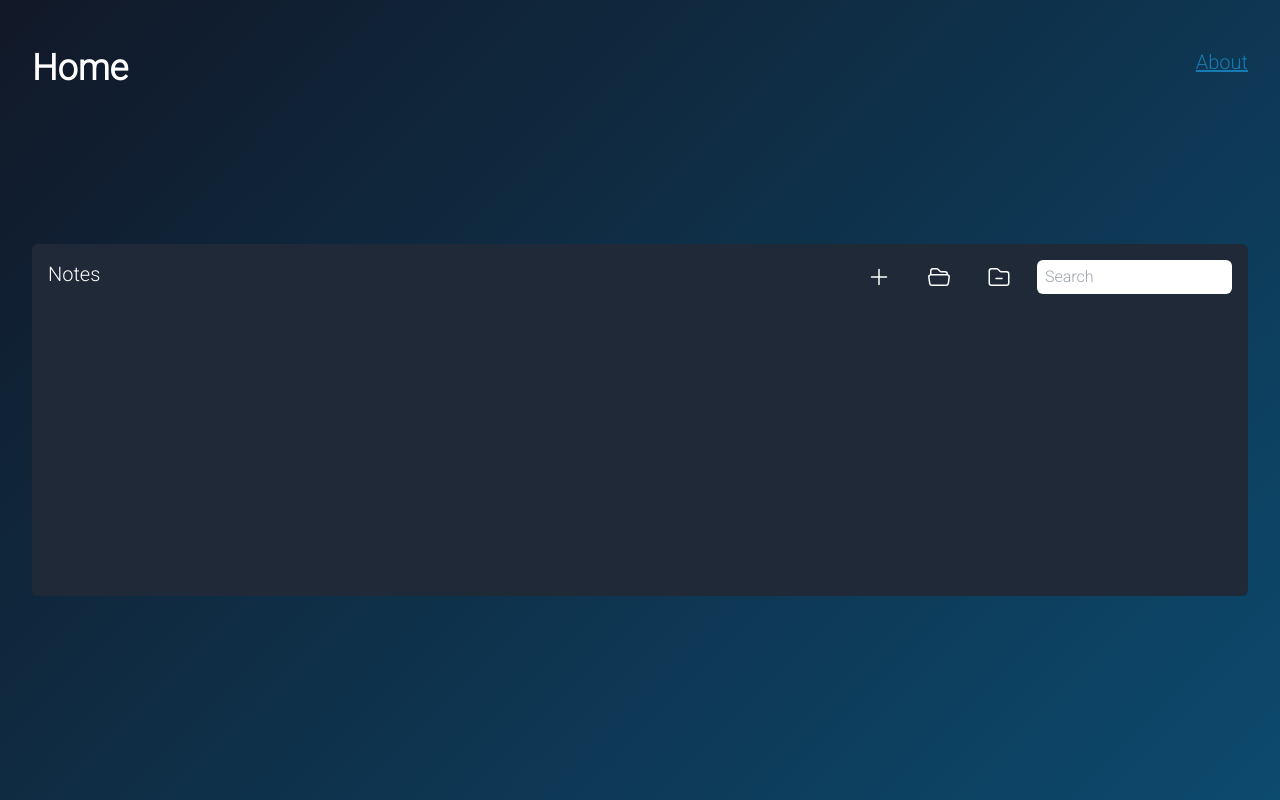
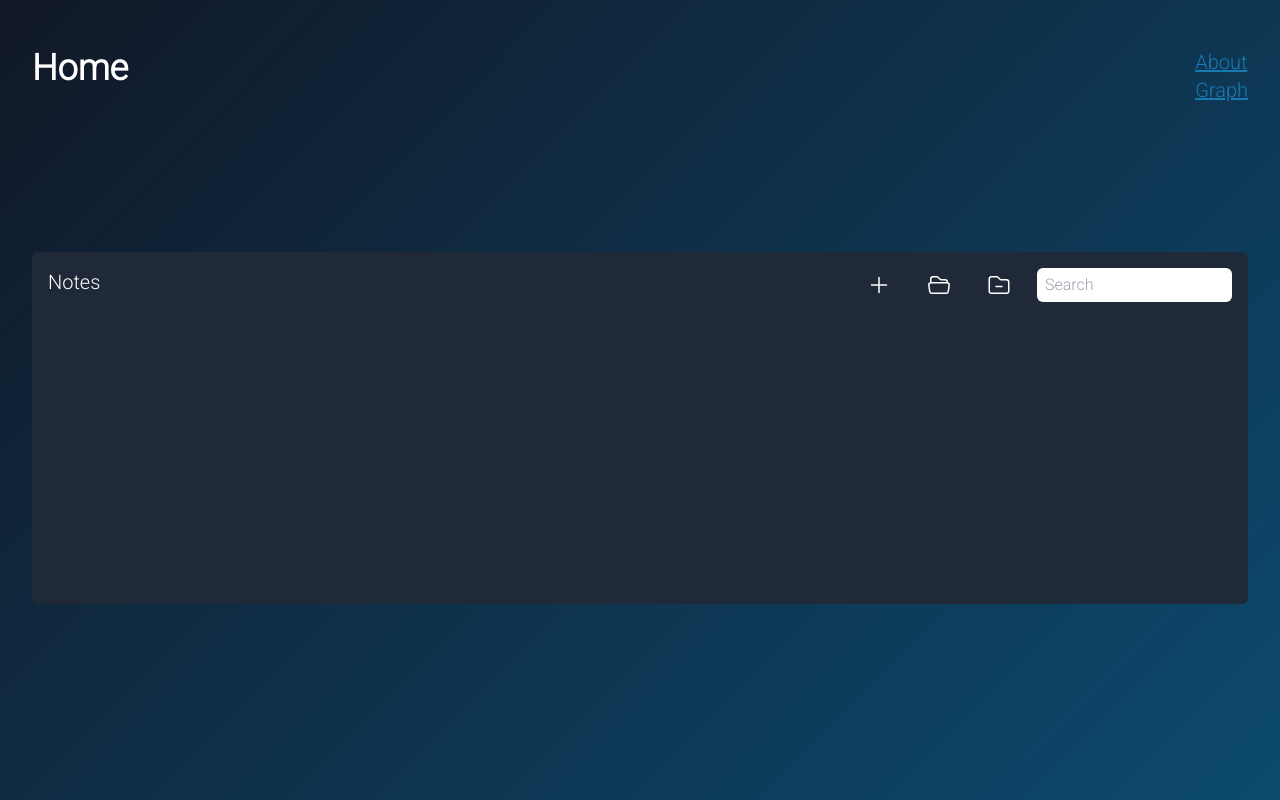
Before and after one commit to tanndlin/NoteTaker, a React (Create React App) app: page / in a window 1280 px wide. Built offline with nearby package versions, Linux system fonts and the light colour scheme.

Commit message:
Add Graph Button

```diff
--- a/src/pages/graph/GraphPage.tsx
+++ b/src/pages/graph/GraphPage.tsx
@@ -1,5 +1,6 @@
 import React from 'react';
 import { FolderView } from '../../common/FolderView/FolderView';
+import HomeIcon from '../../common/Icons/HomeIcon';
 import { Note } from '../../common/types';
 import GraphView from './components/GraphView';
 
@@ -19,7 +20,9 @@ const GraphPage = (props: GraphPageProps) => {
 
     return (
         <main className="flex h-full flex-grow">
-            <aside className="bg-secondary h-full p-4">
+            <aside className="bg-secondary h-full p-4 flex">
+                <div className="flex flex-col justify-between">
+                    <section>
                         <h1 className="w-min">Files</h1>
                         <div>
                             <FolderView
@@ -31,6 +34,12 @@ const GraphPage = (props: GraphPageProps) => {
                                 }}
                             />
                         </div>
+                    </section>
+
+                    <button onClick={() => (window.location.href = '/')}>
+                        <HomeIcon className="mx-auto" />
+                    </button>
+                </div>
             </aside>
 
             <section className="h-full flex-1">
--- a/src/pages/home/HomePage.tsx
+++ b/src/pages/home/HomePage.tsx
@@ -59,9 +59,14 @@ export const HomePage = (props: HomePageProps) => {
         <main className="container mx-auto h-full p-8 flex flex-col">
             <header className="flex justify-between">
                 <h1 className="text-4xl font-bold">Home</h1>
-                <a className="text-xl" href="/about">
-                    About
-                </a>
+                <span className="flex flex-col">
+                    <a className="text-xl" href="/about">
+                        About
+                    </a>
+                    <a className="text-xl" href="/graph">
+                        Graph
+                    </a>
+                </span>
             </header>
             <article className="bg-secondary container min-h-1/2 my-auto p-4 rounded-md overflow-auto">
                 <header className="flex justify-between mb-8">
```
Lines whose indentation alone changed are shown as unchanged.
